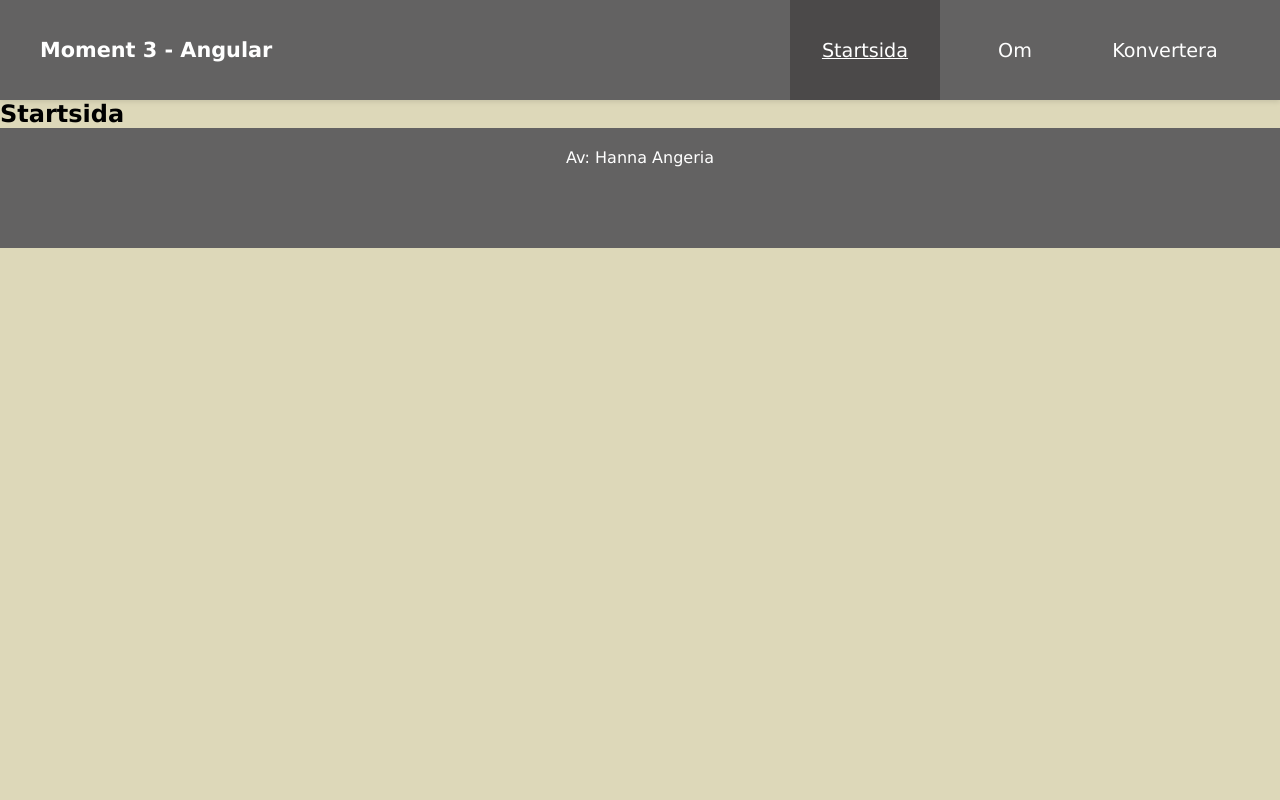
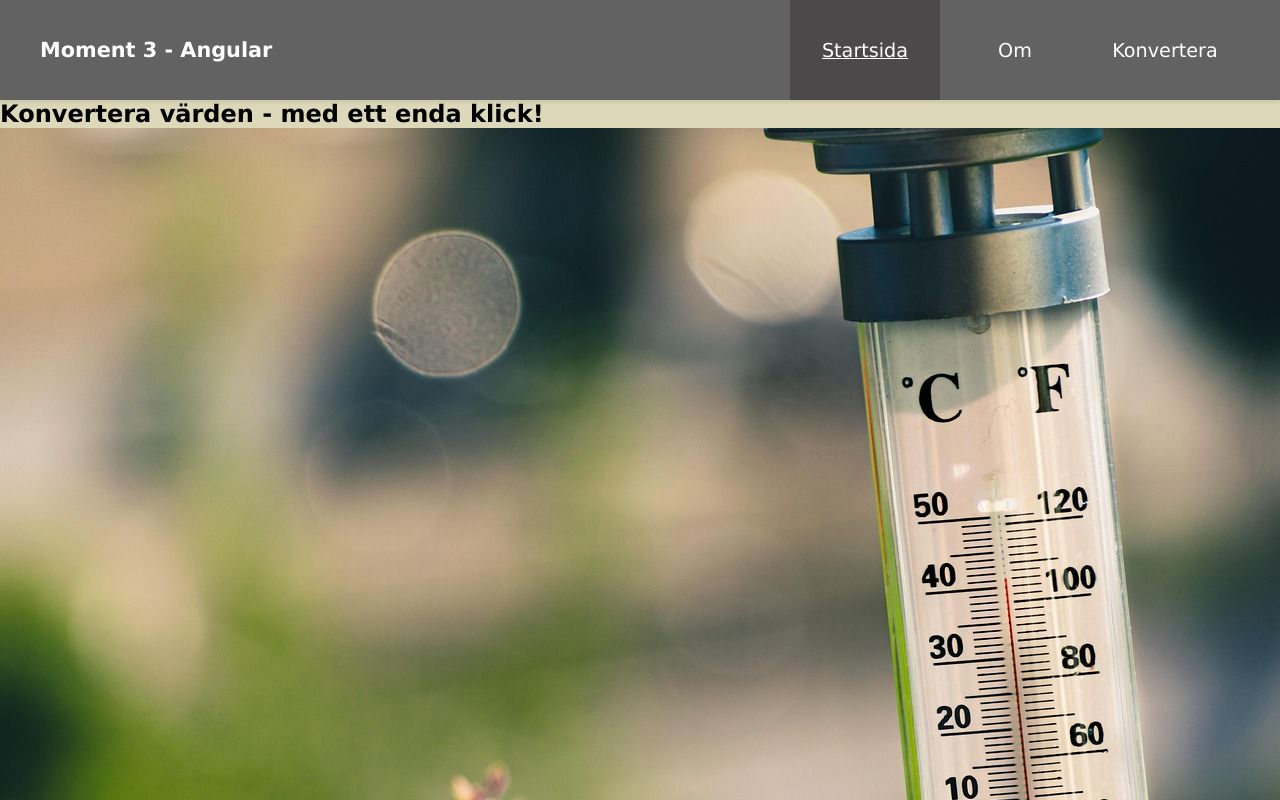
Before and after one commit to haan2402/moment3-typescript, an Angular app: page /home in a window 1280 px wide. Shown: the top 800 px of the page. Built offline with nearby package versions, Linux system fonts and the light colour scheme.

Commit message:
lagt till en bild på startsidan

```diff
--- a/src/app/home/home.component.html
+++ b/src/app/home/home.component.html
@@ -1 +1,5 @@
-<h2>Startsida</h2>
+<section>
+<h2>Konvertera värden - med ett enda klick!</h2>
+
+<img [src]="startImage" alt="Termometer med både grader i celsius och fahrenheit">
+</section>
--- a/src/app/home/home.component.ts
+++ b/src/app/home/home.component.ts
@@ -7,5 +7,5 @@ import { Component } from '@angular/core';
   styleUrl: './home.component.css'
 })
 export class HomeComponent {
-
+  startImage: string = "/images/degrees.jpg";
 }
```
Also changed, not shown: public/images/degrees.jpg (added).
